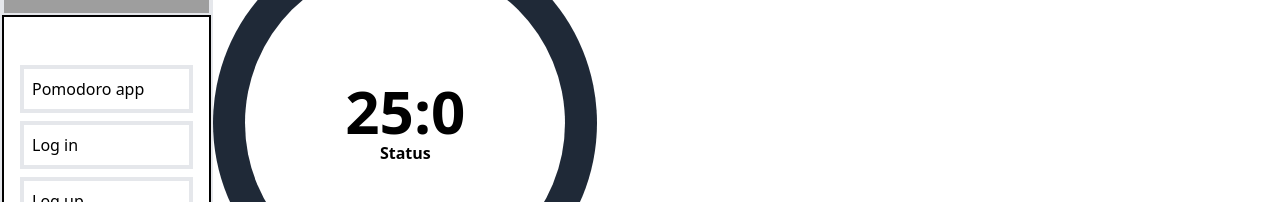
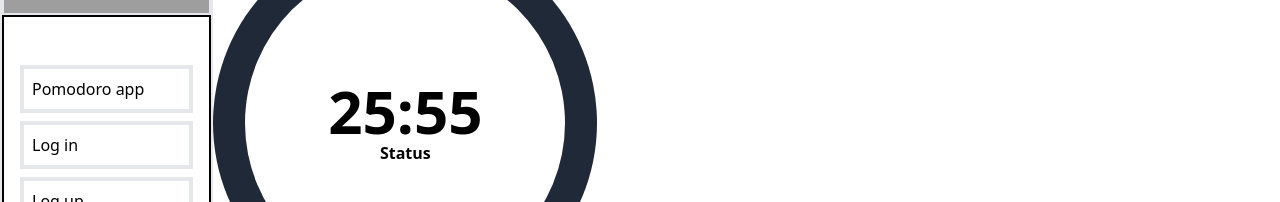
Before and after one commit to Pomodoro-Global/Pomodoro-web-FE, a React (Vite) app: page / in a window 1280 px wide. Shown: the part 145-347 px from the top of the page. Built offline with nearby package versions, Linux system fonts and the light colour scheme; grey boxes are pictures that could not be loaded.

Commit message:
Add seconds and minutes handling functions properly and they are sync together

```diff
--- a/src/components/pomodoro-circle/Timer.jsx
+++ b/src/components/pomodoro-circle/Timer.jsx
@@ -6,20 +6,18 @@ const Timer = () => {
 
   useEffect(() => {
     // handling seconds
-    // const handleSeconds = () => {
-    //   if (seconds === '00') {
-    //     console.log('inside condition');
-    //     for (let s = 59; s >= 0; s -= 1) {
-    //       setTimeout(setSeconds(s) ,1000);
-    //     }
-    //   }
-    // };
-    // handleSeconds();
     setTimeout(() => {
-
+      if (seconds === 0) {
+        setSeconds(59);
+      } else {
+        setSeconds(seconds - 1);
+      }
     }, 1000);
     // handling minutes
-  }, []);
+    setTimeout(() => {
+      setMinutes(minutes - 1);
+    }, 1000 * 60);
+  }, [seconds, minutes]);
   return (
     <div className="font-black text-6xl">
       <span>{minutes}</span>
```
